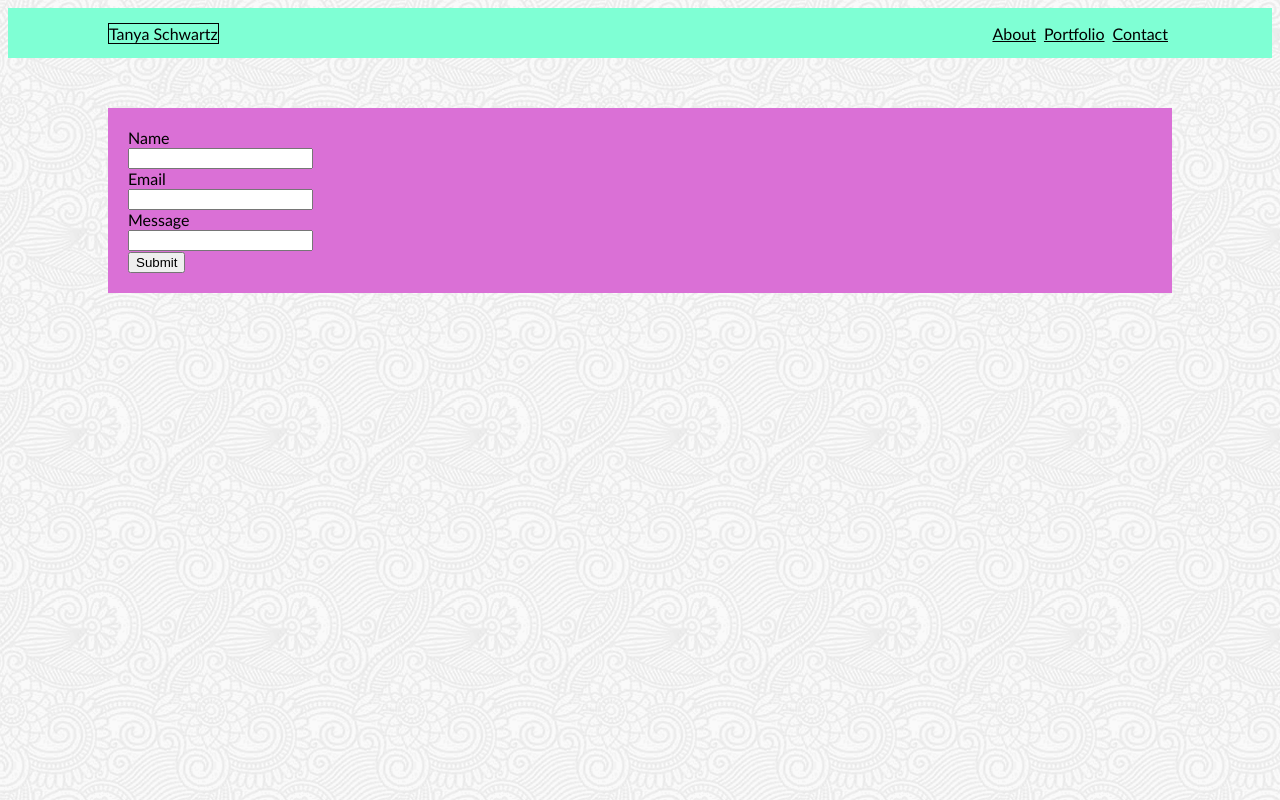
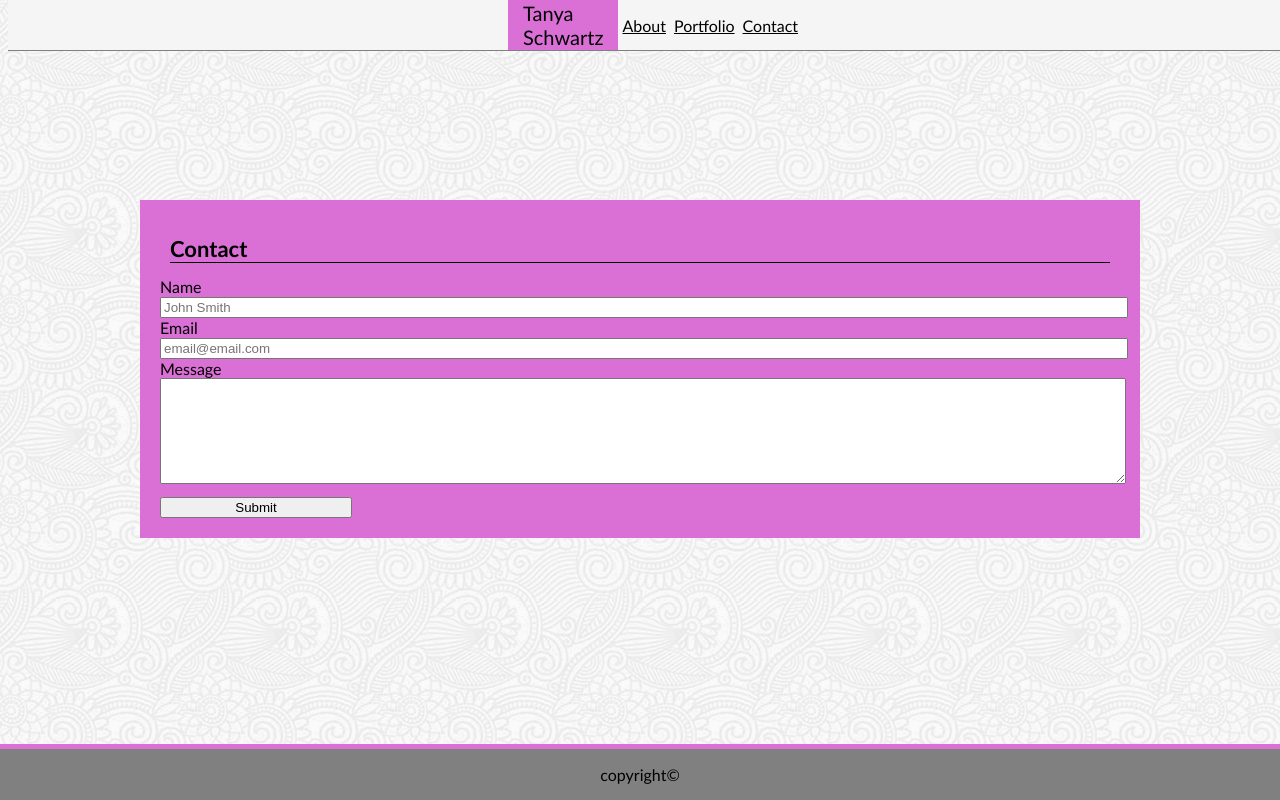
Before and after one commit to tanyav112/Basic-Portfolio, a plain HTML site: page contact.html in a window 1280 px wide. Drawn offline with Linux system fonts and the light colour scheme.

Commit message:
updated css index html and contact html

```diff
--- a/assets/css/style.css
+++ b/assets/css/style.css
@@ -4,46 +4,69 @@ body {
 
 }
 
+
 h1 {
   border-bottom: 1px solid black;
-
-
+  margin-left: 10px;
+  margin-right: 10px;
+  font-size: 22px;
 
 }
+
 .container {
 background-color: orchid;
-padding: 20px;
-margin-left:100px;
-margin-right: 100px;
-margin-top: 50px;
-margin-bottom: 50px;
+width:  960px;
+position: absolute;
+margin: -200px 0 0 -500px;
+left: 50%;
+top: 50%;
+
 }
 
 #bio {
   padding-right: 20px;
-  padding-left: 0 px;
+  padding-left: 20 px;
+  padding-right: 20px;
   padding-bottom:  20px;
+  margin-left: 10px;
 
 }
 nav {
-      display: flex;
-      height: 50px;
-      align-items: center;
-      background: aquamarine;
-      justify-content: space-between
+  overflow: hidden;
+  position: fixed;
+  top: 0;
+  width: 100%;
+  display: flex;
+  height: 50px;
+  align-items: center;
+  background: whitesmoke;
+  justify-content: space-between;
+  margin-right: 250px;
+  border-bottom: 1px solid gray;
+
     }
+
+nav > .name {
+  background-color: orchid;
+  padding: 15px;
+  border: none;
+  font-size: 20px;
+  margin-left: 500px;
+
+}
 
   .name {
     color: black;
-    margin-left: 100px;
+    margin-left: 250px;
     border: 1px solid black;
+
 
   }
 
     .navPills {
       display: flex;
       align-items: center;
-      margin-right: 100px;
+      margin-right: 550px;
 
     }
 
@@ -55,9 +78,37 @@ nav {
     }
 .form {
 background-color: orchid;
+width: 960px;
 padding: 20px;
-margin-left:100px;
-margin-right: 100px;
-margin-top: 50px;
-margin-bottom: 50px;
+position: absolute;
+margin: -200px 0 0 -500px;
+left: 50%;
+top: 50%;
+
 }
+
+input {
+width: 100%;
+}
+
+textarea{
+  width: 100%;
+  height: 100px;
+}
+
+#submit {
+  width: 20%;
+  margin-top: 10px;
+}
+
+footer {
+    position: fixed;
+    left: 0;
+    bottom: 0;
+    width: 100%;
+    background-color: gray;
+    color: black;
+    text-align: center;
+     border-top: 5px solid orchid;
+
+}
--- a/contact.html
+++ b/contact.html
@@ -27,22 +27,27 @@
   </nav>
   <div>
     <div class="form">
+     <h1>Contact</h1>
       <form>
         Name
         <br>
-        <input type="text" name="Name">
+        <input type="nametext" name="Name" placeholder="John Smith">
         <br> Email
         <br>
-        <input type="email" name="email">
+        <input type="email" name="email" placeholder="email@email.com">
         <br> Message
         <br>
-        <input type="text" name="message">
+        <textarea type="text" name="message"></textarea>
         <br>
-        <input type="submit" value="Submit">
+        <input type="submit" value="Submit" id="submit" >
 
       </form>
-</div>
+    </div>
+<footer>
+  <div class="footer" </div>
+    <p>copyright&copy;</p>
+</footer>
 
+</body>
 
- </body>
 </html>
```
Also changed, not shown: index.html (+11 -5 lines).
